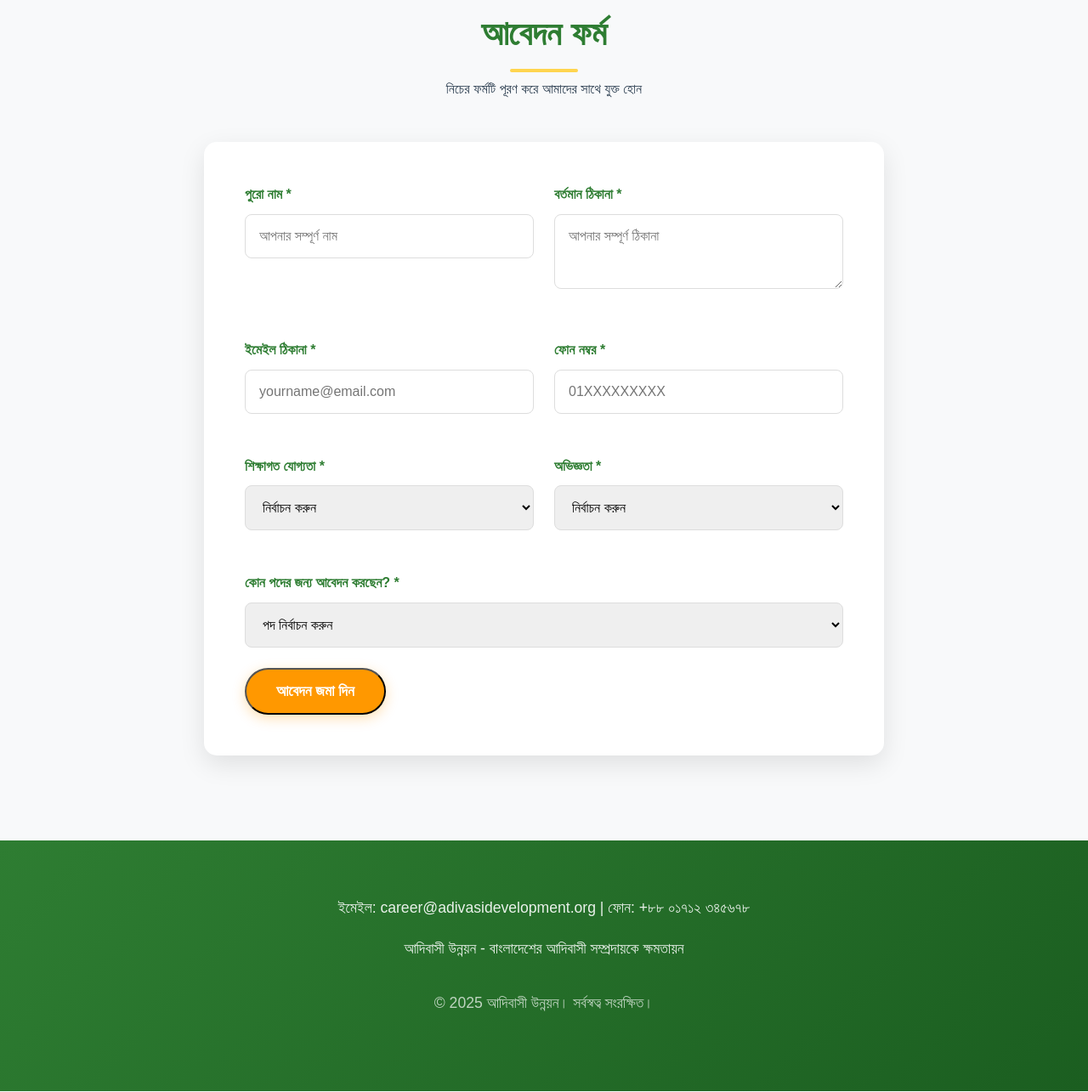
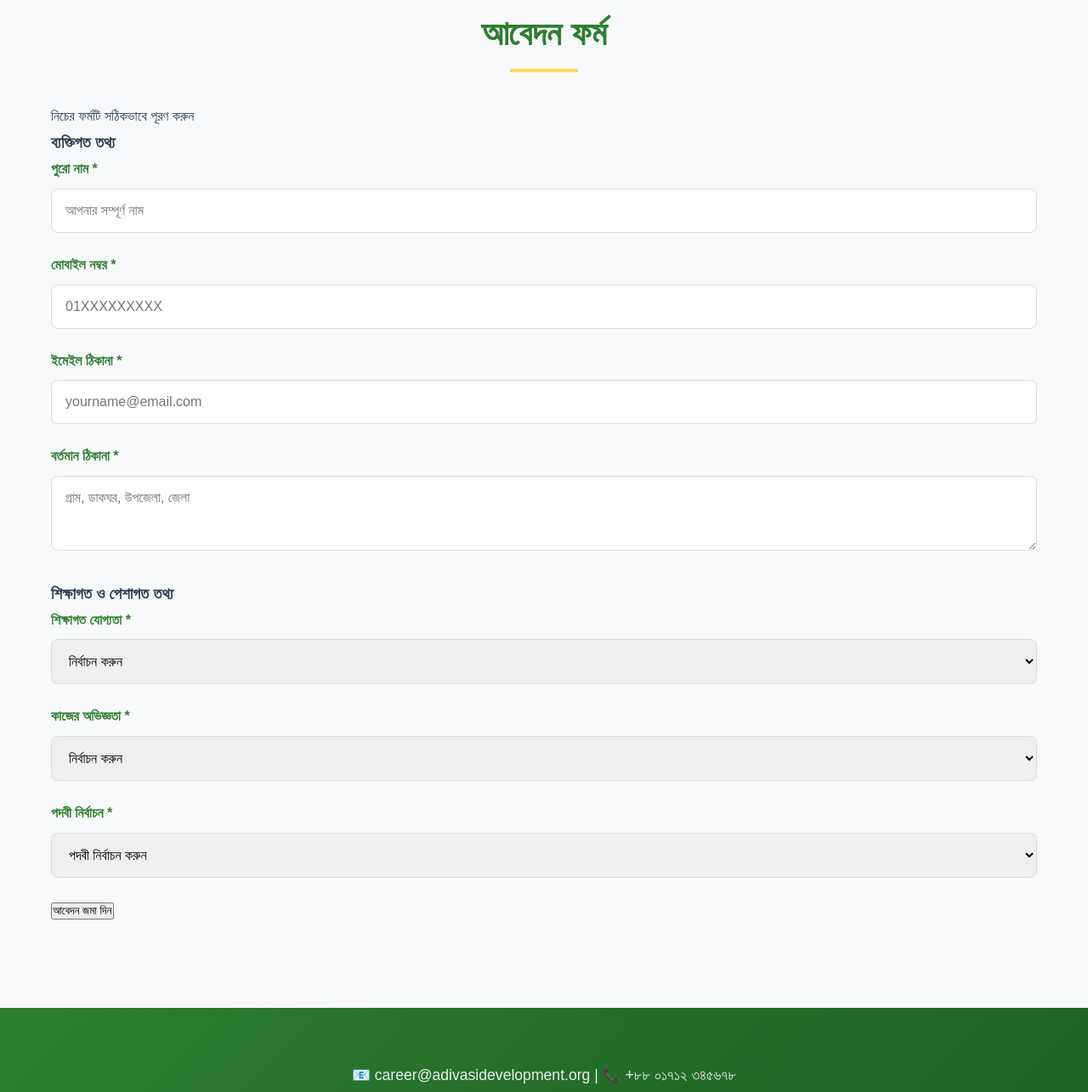
Before and after one commit to adivasidev/adivasidevelopment.github.io, a plain HTML site: page career.html in a window 1280 px wide. Shown: the part 543-1828 px from the top of the page at 85% size. Drawn offline with Linux system fonts and the light colour scheme.

Commit message:
Update career form layout and labels

```diff
--- a/career.html
+++ b/career.html
@@ -22,49 +22,55 @@
     </header>
 
     <section class="hero career-hero">
-        <h1>চাকুরির আবেদন</h1>
-        <p>আদিবাসী উন্নয়ন সংস্থায় আপনার ক্যারিয়ার শুরু করুন</p>
+        <div class="hero-content">
+            <h1>চাকুরির আবেদন ফর্ম</h1>
+            <p>আদিবাসী উন্নয়ন সংস্থায় ক্যারিয়ার গড়ুন</p>
+        </div>
     </section>
 
     <section class="section career-page">
-        <div class="career-container">
-            <div class="career-intro">
+        <div class="container">
+            <div class="form-header">
                 <h2>আবেদন ফর্ম</h2>
-                <p>নিচের ফর্মটি পূরণ করে আমাদের সাথে যুক্ত হোন</p>
+                <p>নিচের ফর্মটি সঠিকভাবে পূরণ করুন</p>
             </div>
 
-            <!-- Application Form -->
-            <div class="career-form-section">
+            <div class="application-form">
                 <form id="careerForm" action="https://script.google.com/macros/s/AKfycbw0vdfyRf8yBrGfG52Qz4yB2gyObK1HoUB0J44uLnCx_aTqyxyibHv12YIM2AENpQVm-g/exec" method="POST">
-                    <div class="form-grid">
-                        <!-- নাম -->
+
+                    <!-- Personal Information -->
+                    <div class="form-section">
+                        <h3 class="section-title">ব্যক্তিগত তথ্য</h3>
+                        <div class="form-row">
                             <div class="form-group">
-                            <label for="name">পুরো নাম *</label>
-                            <input type="text" id="name" name="name" placeholder="আপনার সম্পূর্ণ নাম" required>
+                                <label for="name">পুরো নাম <span class="required">*</span></label>
+                                <input type="text" id="name" name="name" class="form-control" placeholder="আপনার সম্পূর্ণ নাম" required>
                             </div>
 
-                        <!-- ঠিকানা -->
                             <div class="form-group">
-                            <label for="address">বর্তমান ঠিকানা *</label>
-                            <textarea id="address" name="address" rows="3" placeholder="আপনার সম্পূর্ণ ঠিকানা" required></textarea>
+                                <label for="phone">মোবাইল নম্বর <span class="required">*</span></label>
+                                <input type="tel" id="phone" name="phone" class="form-control" placeholder="01XXXXXXXXX" required>
+                            </div>
                         </div>
 
-                        <!-- ইমেইল -->
                         <div class="form-group">
-                            <label for="email">ইমেইল ঠিকানা *</label>
-                            <input type="email" id="email" name="email" placeholder="yourname@email.com" required>
+                            <label for="email">ইমেইল ঠিকানা <span class="required">*</span></label>
+                            <input type="email" id="email" name="email" class="form-control" placeholder="yourname@email.com" required>
                         </div>
 
-                        <!-- ফোন নম্বর -->
                         <div class="form-group">
-                            <label for="phone">ফোন নম্বর *</label>
-                            <input type="tel" id="phone" name="phone" placeholder="01XXXXXXXXX" required>
+                            <label for="address">বর্তমান ঠিকানা <span class="required">*</span></label>
+                            <textarea id="address" name="address" class="form-control" rows="3" placeholder="গ্রাম, ডাকঘর, উপজেলা, জেলা" required></textarea>
+                        </div>
                     </div>
 
-                        <!-- শিক্ষাগত যোগ্যতা -->
+                    <!-- Educational & Professional Information -->
+                    <div class="form-section">
+                        <h3 class="section-title">শিক্ষাগত ও পেশাগত তথ্য</h3>
+                        <div class="form-row">
                             <div class="form-group">
-                            <label for="education">শিক্ষাগত যোগ্যতা *</label>
-                            <select id="education" name="education" required>
+                                <label for="education">শিক্ষাগত যোগ্যতা <span class="required">*</span></label>
+                                <select id="education" name="education" class="form-control" required>
                                     <option value="">নির্বাচন করুন</option>
                                     <option value="এসএসসি">এসএসসি</option>
                                     <option value="এইচএসসি">এইচএসসি</option>
@@ -74,24 +80,23 @@
                                 </select>
                             </div>
 
-                        <!-- অভিজ্ঞতা -->
                             <div class="form-group">
-                            <label for="experience">অভিজ্ঞতা *</label>
-                            <select id="experience" name="experience" required>
+                                <label for="experience">কাজের অভিজ্ঞতা <span class="required">*</span></label>
+                                <select id="experience" name="experience" class="form-control" required>
                                     <option value="">নির্বাচন করুন</option>
-                                <option value="ফ্রেশার">ফ্রেশার (কোন অভিজ্ঞতা নেই)</option>
+                                    <option value="ফ্রেশার">ফ্রেশার</option>
                                     <option value="১ বছরের কম">১ বছরের কম</option>
                                     <option value="১-২ বছর">১-২ বছর</option>
                                     <option value="২-৫ বছর">২-৫ বছর</option>
                                     <option value="৫+ বছর">৫+ বছর</option>
                                 </select>
                             </div>
+                        </div>
 
-                        <!-- পদ -->
-                        <div class="form-group full-width">
-                            <label for="position">কোন পদের জন্য আবেদন করছেন? *</label>
-                            <select id="position" name="position" required>
-                                <option value="">পদ নির্বাচন করুন</option>
+                        <div class="form-group">
+                            <label for="position">পদবী নির্বাচন <span class="required">*</span></label>
+                            <select id="position" name="position" class="form-control" required>
+                                <option value="">পদবী নির্বাচন করুন</option>
                                 <option value="এলাকা ইনচার্জ">এলাকা ইনচার্জ</option>
                                 <option value="ফিল্ড অফিসার">ফিল্ড অফিসার</option>
                                 <option value="প্রকল্প সমন্বয়কারী">প্রকল্প সমন্বয়কারী</option>
@@ -102,7 +107,13 @@
                         </div>
                     </div>
 
-                    <button type="submit" class="cta-button">আবেদন জমা দিন</button>
+                    <!-- Submit Button -->
+                    <div class="form-actions">
+                        <button type="submit" class="btn-primary">
+                            <span class="btn-text">আবেদন জমা দিন</span>
+                            <span class="btn-loading" style="display: none;">জমা হচ্ছে...</span>
+                        </button>
+                    </div>
                 </form>
             </div>
         </div>
@@ -110,7 +121,7 @@
 
     <footer>
         <div class="section">
-            <p>ইমেইল: career@adivasidevelopment.org | ফোন: +৮৮ ০১৭১২ ৩৪৫৬৭৮</p>
+            <p>📧 career@adivasidevelopment.org | 📞 +৮৮ ০১৭১২ ৩৪৫৬৭৮</p>
             <p>আদিবাসী উন্নয়ন - বাংলাদেশের আদিবাসী সম্প্রদায়কে ক্ষমতায়ন</p>
         </div>
     </footer>
```
Lines whose indentation alone changed are shown as unchanged.
